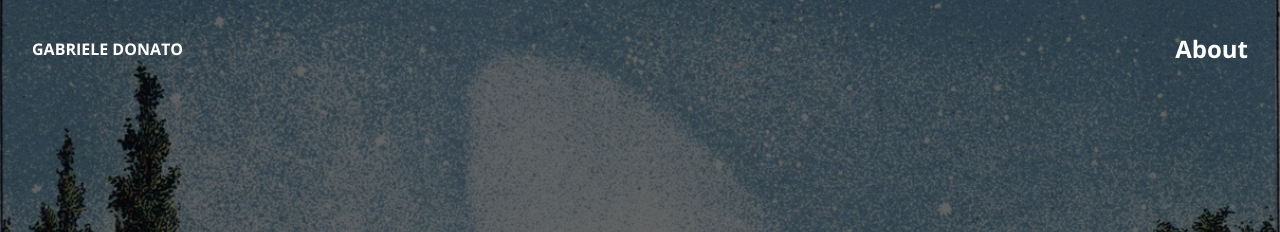
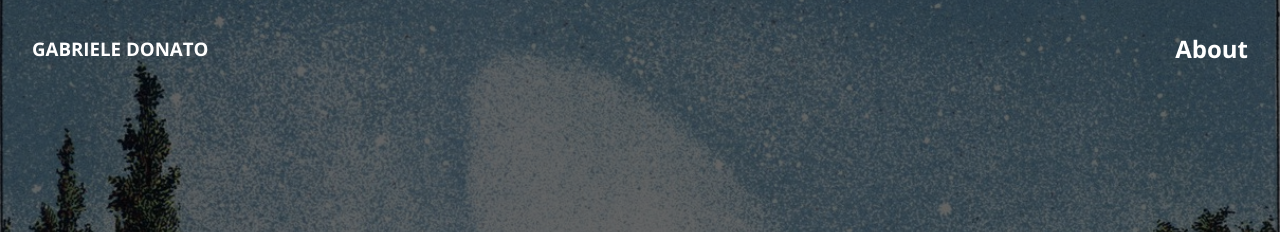
Before and after one commit to Gabriele-Donato/gabrieledonato, a Jekyll site: the page built from index.md, in a window 1280 px wide. Shown: the top 232 px of the page. Built offline with Jekyll 4.4.1, drawn with Linux system fonts in a browser that asks for light colours.

Commit message:
some other changes

```diff
--- a/_layouts/default.html
+++ b/_layouts/default.html
@@ -10,7 +10,7 @@
   <header class="page-header" style="background-image: url({{ page.image | prepend: site.baseurl }});">
     <div class="header-content">
       <div class="site-title">
-        <h4><a href="{{ '/' | relative_url }}" style="color:white;text-decoration:none;">{{ site.title }}</a></h4>
+        <h3><a href="{{ '/' | relative_url }}" style="color:white;text-decoration:none;">{{ site.title }}</a></h3>
       </div>
       <nav>
         <ul>
--- a/_sass/jekyll-theme-cayman.scss
+++ b/_sass/jekyll-theme-cayman.scss
@@ -110,9 +110,10 @@
   color: $header-heading-color;
   background-size: cover;
   background-position: center;
-  background-attachment: absolute; // fix background image
+  background-attachment: fixed;
   height: 60vh;
   padding: 0 2rem;
+  overflow: hidden; //  content does not overflow header
 
   // Overlay
   &::before {
@@ -129,7 +130,7 @@
   // Content inside the header
   .header-content {
     position: relative;
-    z-index: 2; // Econtent above overlay
+    z-index: 2; // content above overlay
     width: 100%;
     display: flex;
     align-items: center;
@@ -139,9 +140,8 @@
 }
 
 .site-title {  //site name in header
-  h3{
+  h4 {
     margin-left: 1em;
-    font-size:3em;
     color: white;
   }
 }
@@ -163,7 +163,7 @@
     color: white;
     text-decoration: none;
     font-weight: bold;
-    font-size:1.5em;
+    font-size: 1.5em;
 
     &:hover {
       text-decoration: underline;
```
